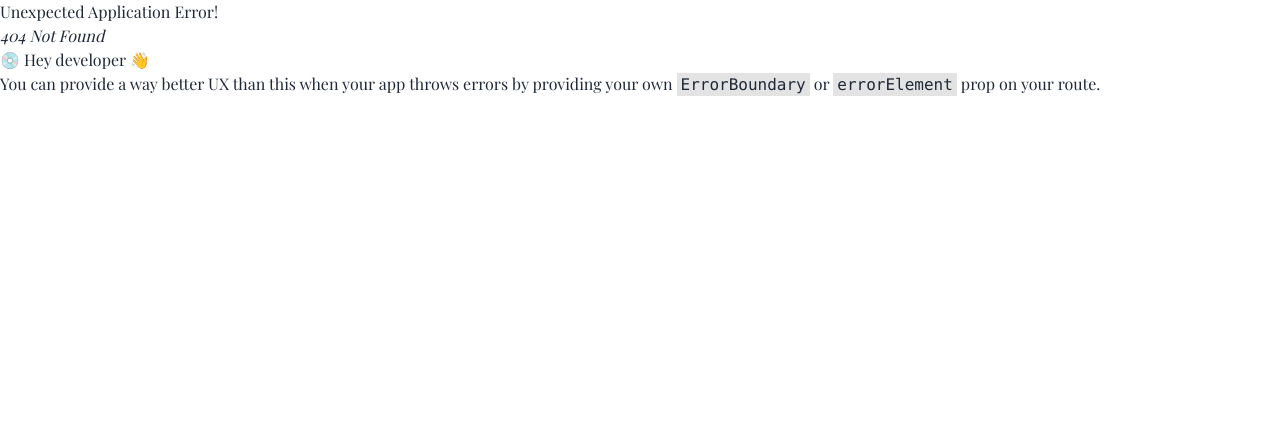
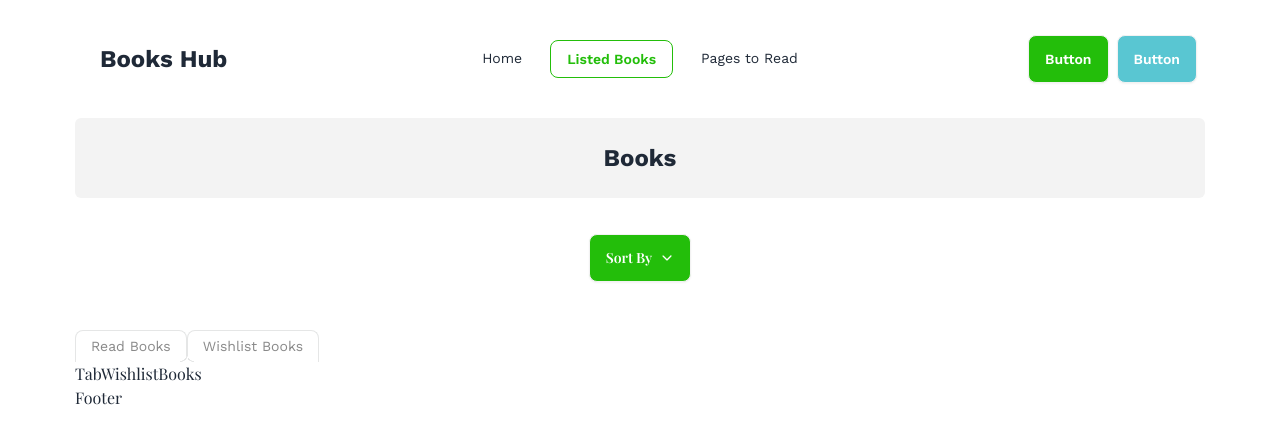
Before and after one commit to rjspyk5/book-shelf, a React (Vite) app: page /books/wishlist in a window 1280 px wide. Before the commit this address had no page. Shown: the top 444 px of the page. Built offline with nearby package versions, Linux system fonts and the light colour scheme; a web font is replaced by a local one.

Commit message:
stuctured books details route

```diff
--- /dev/null
+++ b/src/Components/BookDetails/BookDetails.jsx
@@ -0,0 +1,36 @@
+import React from "react";
+import { useLoaderData, useParams } from "react-router-dom";
+import { Catagory } from "../Books/Catagory";
+import { CiStar } from "react-icons/ci";
+
+export const BookDetails = () => {
+  const { data } = useLoaderData();
+  const { bookId: id } = useParams();
+  const { review, image, bookName, category, tags, rating, author, bookId } =
+    data.find((el) => el.bookId === parseInt(id));
+
+  return (
+    <div className="grid grid-cols-2 gap-10">
+      <div className="flex rounded-md min-w-[500px] min-h-[700px] justify-center bg-[#F3F3F3] items-center">
+        <img src="" alt="" className="rounded-md" />
+      </div>
+      <div>
+        <div className="space-y-4 py-5 border-b flex-grow border-[#13131326] border-dashed">
+          <div className="flex gap-3 items-center">
+            {tags.map((el, idx) => (
+              <Catagory key={idx} tagname={el} />
+            ))}
+          </div>
+          <h1 className="font-bold text-2xl">{bookName}</h1>
+          <p className="font-work-sans font-medium">By : {author}</p>
+        </div>
+        <div className="pt-4 flex font-work-sans justify-between font-medium items-center">
+          <p>{category}</p>
+          <p className="flex gap-1 items-center">
+            {rating} <CiStar />
+          </p>
+        </div>
+      </div>
+    </div>
+  );
+};
--- a/src/Components/Books/Book.jsx
+++ b/src/Components/Books/Book.jsx
@@ -1,10 +1,15 @@
 import PropTypes from "prop-types";
 import { CiStar } from "react-icons/ci";
 import { Catagory } from "./Catagory";
+import { useNavigate } from "react-router-dom";
 export const Book = ({ book }) => {
-  const { image, bookName, category, tags, rating, author } = book;
+  const { image, bookName, category, tags, rating, author, bookId } = book;
+  const navigate = useNavigate();
   return (
-    <div className="p-6 flex flex-col rounded-2xl border border-[#13131326]">
+    <div
+      onClick={() => navigate(`${bookId}`)}
+      className="p-6 flex flex-col rounded-2xl border border-[#13131326]"
+    >
       <div className="flex min-w-[326px] min-h-[230px] justify-center bg-[#F3F3F3] items-center">
         <img src={image} alt="" className="rounded-md" />
       </div>
--- a/src/Components/Books/Books.jsx
+++ b/src/Components/Books/Books.jsx
@@ -7,7 +7,7 @@ export const Books = () => {
   useEffect(() => {
     axios.get("books.json").then((res) => setbooksData(res.data));
   }, []);
-  console.log(booksData);
+
   return (
     <div>
       <h1 className="text-4xl mt-16 md:mt-24 font-bold text-center ">Books</h1>
--- a/src/Pages/ListedBooks/ListedBooks.jsx
+++ b/src/Pages/ListedBooks/ListedBooks.jsx
@@ -1,8 +1,11 @@
 import React, { useState } from "react";
 import { IoIosArrowUp } from "react-icons/io";
 import { IoIosArrowDown } from "react-icons/io";
+import { NavLink, Outlet } from "react-router-dom";
+
 export const ListedBooks = () => {
   const [toggle, settoggle] = useState(true);
+
   return (
     <div>
       <h1 className="py-6 font-work-sans rounded-md text-center font-bold text-2xl bg-[#1313130D]">
@@ -31,14 +34,27 @@ export const ListedBooks = () => {
           </ul>
         </div>
       </div>
-      <div role="tablist" className="tabs tabs-lifted">
-        <a role="tab" className="tab">
-          Normal
-        </a>
-        <a role="tab" className="tab tab-active">
-          Normal
-        </a>
+      <div role="tablist" className="tabs-lifted font-work-sans">
+        <NavLink
+          to=""
+          role="tab"
+          className={({ isActive }) =>
+            isActive ? "tab tab-active text-[#13131380]" : "tab"
+          }
+        >
+          Read Books
+        </NavLink>
+        <NavLink
+          to="wishlist"
+          role="tab"
+          className={({ isActive }) =>
+            isActive ? "tab tab-active text-[#13131380]" : "tab"
+          }
+        >
+          Wishlist Books
+        </NavLink>
       </div>
+      <Outlet></Outlet>
     </div>
   );
 };
--- /dev/null
+++ b/src/Pages/ListedBooks/TabReadBooks.jsx
@@ -0,0 +1,5 @@
+import React from "react";
+
+export const TabReadBooks = () => {
+  return <div>TabReadBooks</div>;
+};
--- /dev/null
+++ b/src/Pages/ListedBooks/TabWishlistBooks.jsx
@@ -0,0 +1,5 @@
+import React from "react";
+
+export const TabWishlistBooks = () => {
+  return <div>TabWishlistBooks</div>;
+};
--- a/src/Routing/Routing.jsx
+++ b/src/Routing/Routing.jsx
@@ -4,6 +4,9 @@ import { ListedBooks } from "../Pages/ListedBooks/ListedBooks";
 import { PageToRead } from "../Pages/PageToRead/PageToRead";
 import { Home } from "../Pages/Home/Home";
 import axios from "axios";
+import { TabReadBooks } from "../Pages/ListedBooks/TabReadBooks";
+import { TabWishlistBooks } from "../Pages/ListedBooks/TabWishlistBooks";
+import { BookDetails } from "../Components/BookDetails/BookDetails";
 export const router = createBrowserRouter([
   {
     path: "/",
@@ -17,8 +20,23 @@ export const router = createBrowserRouter([
         path: "/books",
         element: <ListedBooks />,
         loader: () => axios.get("/books.json"),
+        children: [
+          {
+            index: true,
+            element: <TabReadBooks />,
+          },
+          {
+            path: "wishlist",
+            element: <TabWishlistBooks />,
+          },
+        ],
       },
       { path: "/read", element: <PageToRead /> },
+      {
+        path: "/:bookId",
+        element: <BookDetails />,
+        loader: () => axios.get("books.json"),
+      },
     ],
   },
 ]);
```
